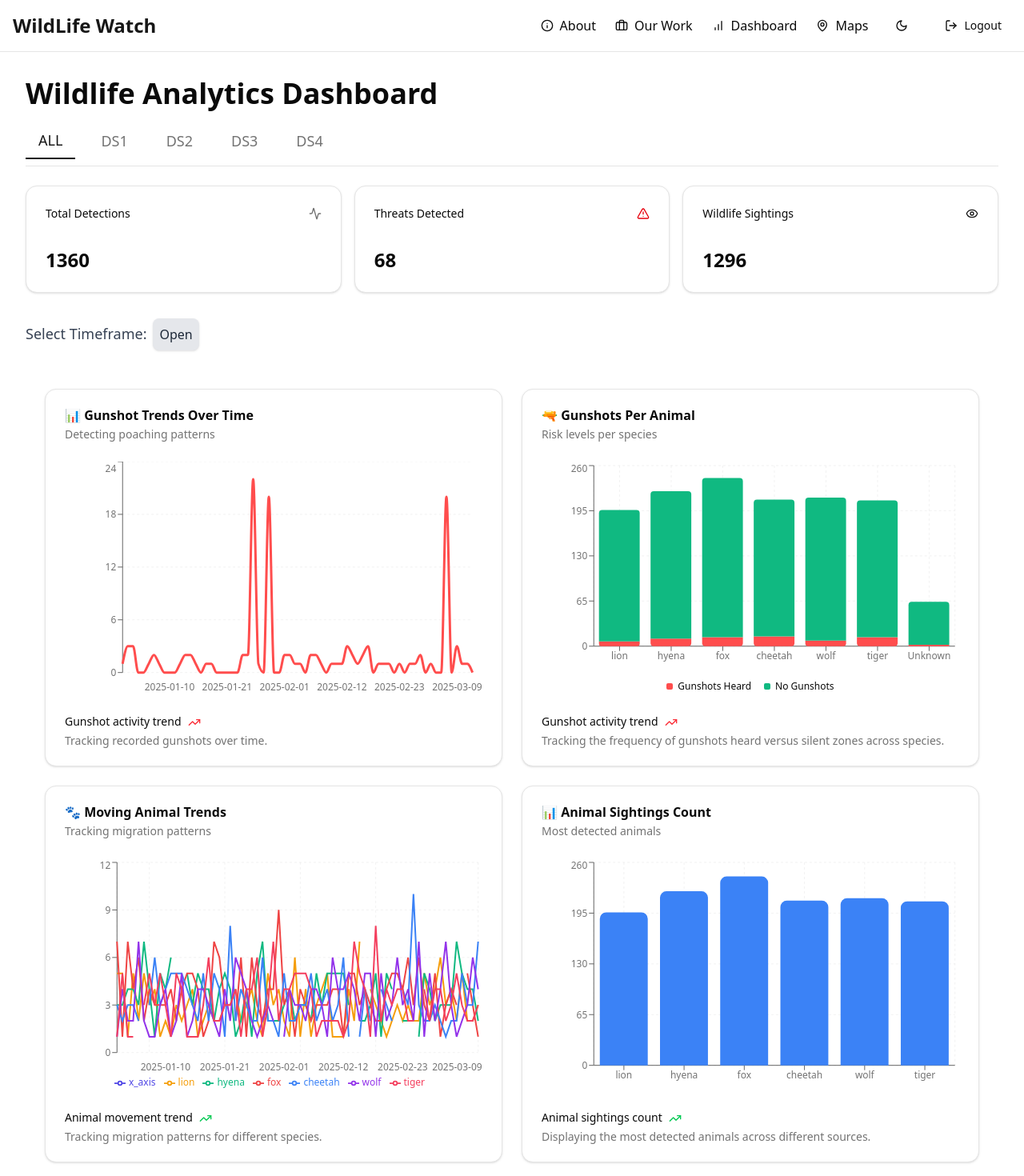
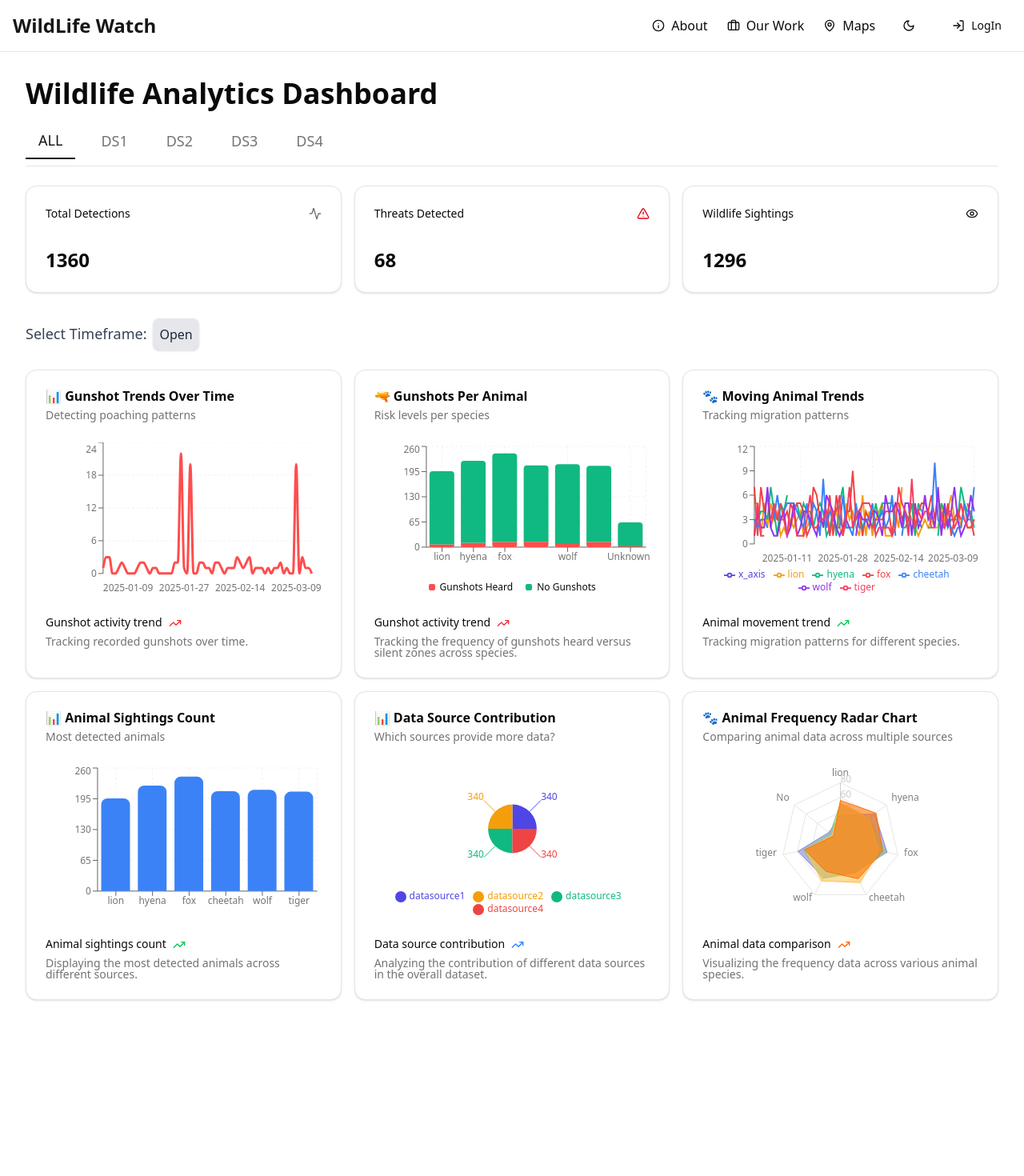
Before and after one commit to sagardubey14/wildlife-project-map, a React (Vite) app in the folder Visuals/: page /dashboard in a window 1280 px wide. Shown: the top 1470 px of the page at 80% size. After the commit the page ends 1282 px from the top, so only its background shows below. Built offline with nearby package versions, Linux system fonts and the light colour scheme.

Commit message:
fake api call

```diff
--- a/Visuals/src/App.jsx
+++ b/Visuals/src/App.jsx
@@ -22,7 +22,7 @@ export default function App() {
     <ThemeProvider>
     {showNavbar && <Navbar />}
     <Routes>
-      <Route path="/" element={<Navigate to="/auth" />} />
+      <Route path="/" element={<Navigate to="/home" />} />
       <Route path="/auth" element={<Auth />} />
       <Route path="/dashboard" element={<DashboardPage />} />
       <Route path="/map" element={<MapPage />} />
--- a/Visuals/src/Components/AnimalRadarChart.jsx
+++ b/Visuals/src/Components/AnimalRadarChart.jsx
@@ -52,12 +52,13 @@ export default function AnimalRadarChart({ data }) {
       </CardHeader>
       <CardContent>
         <ChartContainer config={chartConfig}>
-          <ResponsiveContainer width="100%" height={400}>
-            <RadarChart outerRadius={150} data={data}>
+          <ResponsiveContainer width="100%" height="100%">
+            <RadarChart outerRadius="80%" data={data}> {/* Adjust outerRadius based on container size */}
               <PolarGrid />
               <PolarAngleAxis dataKey="animal" />
               <PolarRadiusAxis angle={90} />
-              <ChartTooltip cursor={false} content={<ChartTooltipContent />} />              <Radar name="Datasource 1" dataKey="datasource1" stroke={chartConfig.datasource1.color} fill={chartConfig.datasource1.color} fillOpacity={0.6} />
+              <ChartTooltip cursor={false} content={<ChartTooltipContent />} />
+              <Radar name="Datasource 1" dataKey="datasource1" stroke={chartConfig.datasource1.color} fill={chartConfig.datasource1.color} fillOpacity={0.6} />
               <Radar name="Datasource 2" dataKey="datasource2" stroke={chartConfig.datasource2.color} fill={chartConfig.datasource2.color} fillOpacity={0.6} />
               <Radar name="Datasource 3" dataKey="datasource3" stroke={chartConfig.datasource3.color} fill={chartConfig.datasource3.color} fillOpacity={0.6} />
               <Radar name="Datasource 4" dataKey="datasource4" stroke={chartConfig.datasource4.color} fill={chartConfig.datasource4.color} fillOpacity={0.6} />
@@ -73,6 +74,7 @@ export default function AnimalRadarChart({ data }) {
           Visualizing the frequency data across various animal species.
         </div>
       </CardFooter>
+
     </>
   );
 }
--- a/Visuals/src/Components/DataSourcePieChart.jsx
+++ b/Visuals/src/Components/DataSourcePieChart.jsx
@@ -1,5 +1,5 @@
 import { TrendingUp } from "lucide-react";
-import { PieChart, Pie, Cell, Legend, Tooltip } from "recharts";
+import { PieChart, Pie, Cell, Legend, Tooltip, ResponsiveContainer } from "recharts";
 import {
   Card,
   CardContent,
@@ -8,6 +8,12 @@ import {
   CardHeader,
   CardTitle,
 } from "@/components/ui/card";
+
+import {
+  ChartContainer,
+  ChartTooltip,
+  ChartTooltipContent,
+} from "@/components/ui/chart";
 
 const dataSourceData = [
   { source: "Camera Traps", value: 45 },
@@ -26,14 +32,16 @@ export default function DataSourcePieChart({ data }) {
         <CardDescription>Which sources provide more data?</CardDescription>
       </CardHeader>
       <CardContent>
-        <PieChart width={600} height={350}>
+        <ChartContainer config={{}}>
+          <ResponsiveContainer width="100%" height="100%">
+            <PieChart>
               <Pie
                 data={data}
                 dataKey="value"
                 nameKey="source"
                 cx="50%"
                 cy="50%"
-            outerRadius={100}
+                outerRadius="40%"
                 label
               >
                 {data.map((entry, index) => (
@@ -43,9 +51,11 @@ export default function DataSourcePieChart({ data }) {
                   />
                 ))}
               </Pie>
-          <Tooltip />
+              <ChartTooltip cursor={false} content={<ChartTooltipContent />} />
               <Legend />
             </PieChart>
+          </ResponsiveContainer>
+        </ChartContainer>
       </CardContent>
       <CardFooter className="flex-col items-start gap-2 text-sm">
         <div className="flex gap-2 font-medium leading-none">
--- a/Visuals/src/pages/Auth.jsx
+++ b/Visuals/src/pages/Auth.jsx
@@ -9,7 +9,7 @@ import {
   CardTitle,
 } from "@/components/ui/card";
 import { Input } from "@/components/ui/input";
-import { Tabs, TabsContent, TabsList, TabsTrigger } from "@/components/ui/tabs";
+import { Tabs, TabsContent, TabsList, TabsTrigger  } from "@/components/ui/tabs";
 import {
   InputOTP,
   InputOTPGroup,
@@ -50,7 +50,7 @@ export default function Auth() {
   const [otpTime, setOtpTime] = useState(false);
   const navigate = useNavigate();
   const {apiUrl, setApiUrl, user, setUser} = useUser();
-
+  console.log(user)
   const loginForm = useForm({ defaultValues: { username: "", password: "" } });
   const registerForm = useForm({
     defaultValues: {
@@ -69,6 +69,12 @@ export default function Auth() {
     },
   });
 
+  const handleOTP = async(data)=>{
+    console.log(data)
+    setTimeout(() => {
+      setUser('admin')
+    }, 1000);
+  }
 
   const handleSubmit = async (data, isRegistering) => {
     setIsPending(true);
@@ -77,9 +83,18 @@ export default function Auth() {
     if (!isRegistering){
       if(data.username === "dev" && data.password === "sagar")
         setDialogOpen(true);
-      navigate("/home");
+      else{
+        setTimeout(()=>{
+          setUser('admin')
+          loginForm.reset();
+          setIsPending(false);
+        },1000)
+      }
+    }else{
+      setTimeout(()=>{
+        setOtpTime(true);
+      },1000)
     }
-    setOtpTime(true);
   };
 
   if (user) {
@@ -144,8 +159,7 @@ export default function Auth() {
             <CardContent>
             <Form {...otpForm}>
               <form
-                onSubmit={otpForm.handleSubmit(data=>console.log(data))
-                }
+                onSubmit={otpForm.handleSubmit((data)=>handleOTP(data))}
                 className="w-2/3 space-y-6"
               >
                 <FormField
@@ -201,6 +215,7 @@ export default function Auth() {
               </form>
             </Form>
           </CardContent>
+
           )}
           {!otpTime && (
             <CardContent>
--- a/Visuals/src/pages/Dashboard.jsx
+++ b/Visuals/src/pages/Dashboard.jsx
@@ -12,6 +12,8 @@ import { Loader2, Activity, AlertTriangle, Eye } from "lucide-react";
 import * as d3 from 'd3';
 import Visuals from "./Visuals";
 import { dataSourceCount, generateAnimalDatasourceSummary } from "../Components/dataTransform";
+import { useUser } from "../context/userContext";
+import { Navigate } from "react-router-dom";
 
 export default function DashboardPage() {
   const [isLoading, setIsLoading] = useState(true);
@@ -21,6 +23,11 @@ export default function DashboardPage() {
   const [selectedTimeframe, setSelectedTimeframe] = useState("daily");
   const [dataCount, setDataCount] = useState();
   const [animalRadar, setAnimalRadar] = useState();
+  const {user} = useUser();
+
+  // if(!user){
+  //   return <Navigate to="/" />;
+  // }
 
   const [summary, setSummary] = useState({
     totalDetections:0,
--- a/Visuals/src/pages/Map/FileUploadComponent.jsx
+++ b/Visuals/src/pages/Map/FileUploadComponent.jsx
@@ -4,11 +4,13 @@ import { Label } from "@/components/ui/label";
 import { Input } from "@/components/ui/input";
 import { Button } from "@/components/ui/button";
 import { Card, CardContent, CardHeader, CardTitle } from "@/components/ui/card";
+import { useUser } from "../../context/userContext";
 
 export default function FileUploadComponent({msg}) {
   const [selection, setSelection] = useState("");
   const [imageFile, setImageFile] = useState(null);
   const [audioFile, setAudioFile] = useState(null);
+  const {user} = useUser();
 
   // Handle selection change
   const handleSelectionChange = (value) => {
@@ -20,6 +22,7 @@ export default function FileUploadComponent({msg}) {
   // Handle file uploads
   const handleFileUpload = (e, type) => {
     const file = e.target.files[0];
+    console.log(e.target);
     if (file) {
       if (type === "image" && file.type.startsWith("image/")) {
         setImageFile(file);
@@ -31,10 +34,46 @@ export default function FileUploadComponent({msg}) {
     }
   };
 
+  // Handle form submission
+  const handleSubmit = async (event) => {
+    event.preventDefault();
+
+    if (!file) {
+      alert("Please select a file first");
+      return;
+    }
+
+    const formData = new FormData();
+    formData.append("file", file);
+
+    setLoading(true);
+    setError(null);
+    setSuccess(null);
+
+    try {
+      const response = await fetch("api", {
+        method: "POST",
+        body: formData,
+      });
+
+      if (response.ok) {
+        setSuccess("File uploaded successfully!");
+      } else {
+        setError("Error uploading file.");
+      }
+    } catch (error) {
+      setError("An error occurred while uploading.");
+    } finally {
+      setLoading(false);
+    }
+  };
+
+
   return (
     <Card className="w-full max-w-md bg-background text-foreground border border-border shadow-md">
-        <Label className="pl-5">{msg}</Label>
-      <CardContent>
+        <Label className="px-5">{msg}</Label>
+      {user &&
+        <CardContent>
         <Label className="mb-2 block text-sm font-medium text-muted-foreground">Select an option:</Label>
         <RadioGroup onValueChange={handleSelectionChange} defaultValue="">
           <div className="flex gap-4">
@@ -55,7 +94,7 @@ export default function FileUploadComponent({msg}) {
             <div>
               <Label className="text-foreground">Upload Image:</Label>
               {!imageFile && <Input type="file" accept="image/*" onChange={(e) => handleFileUpload(e, "image")} />}
-              {imageFile && <p className="text-sm text-muted-foreground mt-1">📸 {imageFile.name}</p>}
+              {imageFile && <p className="text-sm text-muted-foreground mt-1 flex justify-between">📸 {imageFile.name} {<button className="ml-auto" onClick={()=>setImageFile(null)}>X</button>} </p>}
             </div>
           )}
 
@@ -63,13 +102,13 @@ export default function FileUploadComponent({msg}) {
             <div>
               <Label className="text-foreground">Upload Audio:</Label>
               {!audioFile &&<Input type="file" accept="audio/*" onChange={(e) => handleFileUpload(e, "audio")} />}
-              {audioFile && <p className="text-sm text-muted-foreground mt-1">🎵 {audioFile.name}</p>}
+              {audioFile && <p className="text-sm text-muted-foreground mt-1 flex justify-between">🎵 {audioFile.name} {<button className="ml-auto" onClick={()=>setAudioFile(null)}>X</button>} </p>}
             </div>
           )}
         </div>
 
         <Button className="w-full mt-4">Submit</Button>
-      </CardContent>
+      </CardContent>}
     </Card>
   );
 }
--- a/Visuals/src/pages/Map/Map.jsx
+++ b/Visuals/src/pages/Map/Map.jsx
@@ -9,7 +9,7 @@ import { Card } from "@/components/ui/card";
 const Map = ({position, locations}) => {
   const handleMapClick = (e) => {
     const { lat, lng } = e.latlng;
-    alert(`Clicked at: ${lat}, ${lng}`);
+    // alert(`Clicked at: ${lat}, ${lng}`);
   };
 
   return (
--- a/Visuals/src/pages/Navbar.jsx
+++ b/Visuals/src/pages/Navbar.jsx
@@ -1,10 +1,13 @@
 import { Link } from "react-router-dom";
 import { Button } from "@/components/ui/button";
-import { Info, Briefcase, LogOut, BarChart, MapPin } from "lucide-react";
+import { Info, Briefcase, LogOut, BarChart, MapPin, LogIn } from "lucide-react";
 import { ThemeToggle } from "./ThemeToggle";
+import { useUser } from "../context/userContext";
 
 
 export default function Navbar() {
+
+  const {user, setUser} = useUser();
 
   return (
     <nav className="border-b bg-card">
@@ -20,23 +23,33 @@ export default function Navbar() {
             <Briefcase className="h-4 w-4" /> Our Work
           </Link>
 
-          <Link to="/dashboard" className="flex items-center gap-2 hover:text-primary">
+          {user && <Link to="/dashboard" className="flex items-center gap-2 hover:text-primary">
             <BarChart className="h-4 w-4" /> Dashboard
-          </Link>
+          </Link>}
 
           <Link to="/map" className="flex items-center gap-2 hover:text-primary">
             <MapPin className="h-4 w-4" /> Maps
           </Link>
 
           <ThemeToggle />
-          <Link to="/">
+          {!user?
+          <Link to="/auth">
           <Button
+            variant="ghost"
+            className="flex items-center gap-2" >
+            <LogIn className="h-4 w-4" />
+            LogIn
+          </Button>
+          </Link>:
+          <Link to="/auth">
+          <Button
+            onClick = {()=>setUser("")}
             variant="ghost"
             className="flex items-center gap-2" >
             <LogOut className="h-4 w-4" />
             Logout
           </Button>
-          </Link>
+          </Link>}
         </div>
       </div>
     </nav>
--- a/Visuals/src/pages/Visuals.jsx
+++ b/Visuals/src/pages/Visuals.jsx
@@ -19,26 +19,24 @@ function Visuals({data, filter, dataSources, animalRadar}) {
     // console.log(countAnimal(data));
 
   return (
-    <div className="grid grid-cols-1 sm:grid-cols-2 gap-6 p-6">
+    <div className="grid grid-cols-1 sm:grid-cols-2 lg:grid-cols-3 gap-4">
       <Card>
         <Gunshot data={gunshot(data,filter)} />
       </Card>
       <Card>
-        <GunshotsPerAnimalChart data={animalPerGunshot(data)}/>
-      </Card>
-
-      <Card>
-        <MovingAnimalChart data={animalCount(data, filter)}/>
+        <GunshotsPerAnimalChart data={animalPerGunshot(data)} />
       </Card>
       <Card>
-        <AnimalSightingsChart data={countAnimal(data)}/>
+        <MovingAnimalChart data={animalCount(data, filter)} />
       </Card>
-
+      <Card>
+        <AnimalSightingsChart data={countAnimal(data)} />
+      </Card>
       <Card>
         <DataSourcePieChart data={dataSources} />
       </Card>
       <Card>
-        <AnimalRadarChart data ={animalRadar}/>
+        <AnimalRadarChart data={animalRadar} />
       </Card>
     </div>
   )
```
Lines whose indentation alone changed are shown as unchanged.
